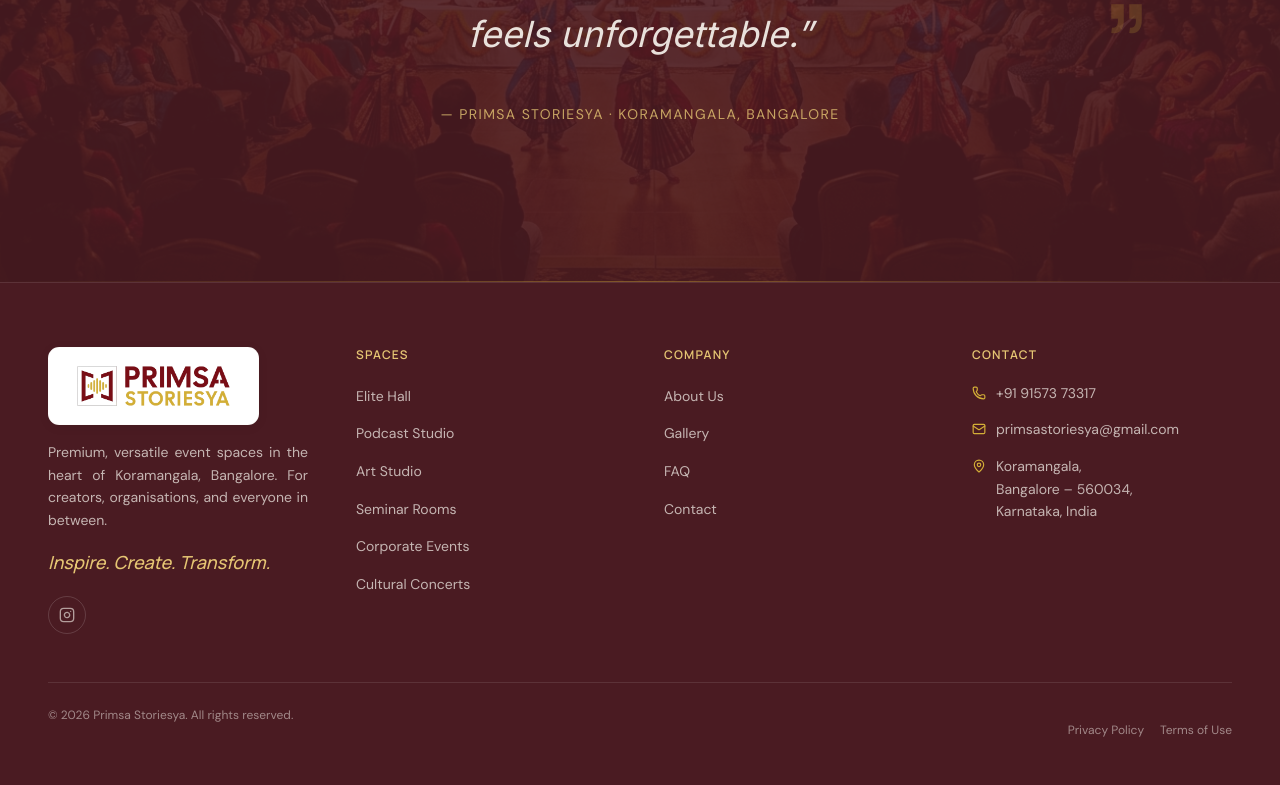
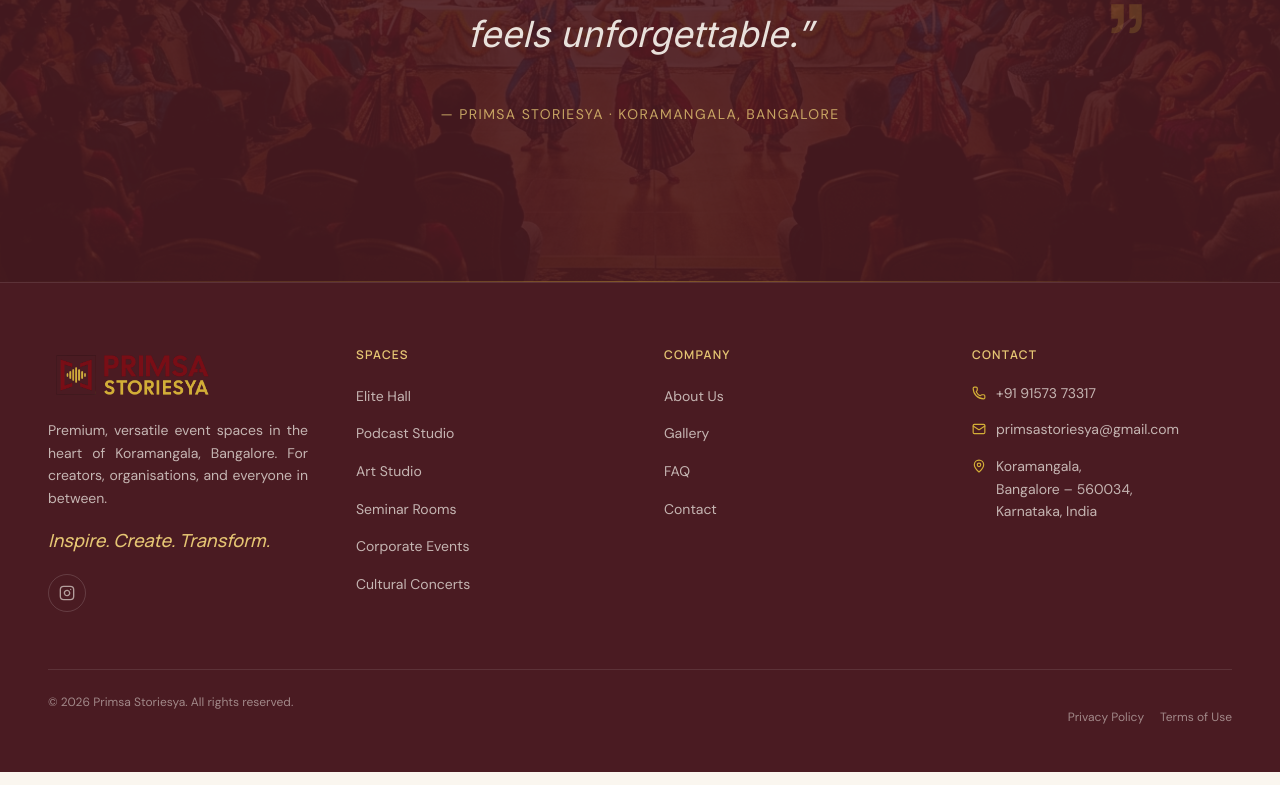
Before and after one commit to Shree-varshan-430/primsa, a Next.js app: page /about in a window 1280 px wide. Shown: the part 2484-3269 px from the top of the page. Built offline with nearby package versions, Linux system fonts and the light colour scheme.

Commit message:
feat: render footer logo directly without background badge wrapper, matching the navbar logo

```diff
--- a/components/sections/Footer.tsx
+++ b/components/sections/Footer.tsx
@@ -98,7 +98,7 @@
         <div className="grid grid-cols-1 md:grid-cols-2 lg:grid-cols-4 gap-10 md:gap-12 mb-12">
           {/* Brand column */}
           <div className="footer-column lg:col-span-1 space-y-4 opacity-0">
-            <Logo scrolled={false} isLight={false} />
+            <Logo noBg={true} />
             <p className="font-sans text-ivory/70 text-sm leading-relaxed">
               Premium, versatile event spaces in the heart of Koramangala,
               Bangalore. For creators, organisations, and everyone in between.
```
